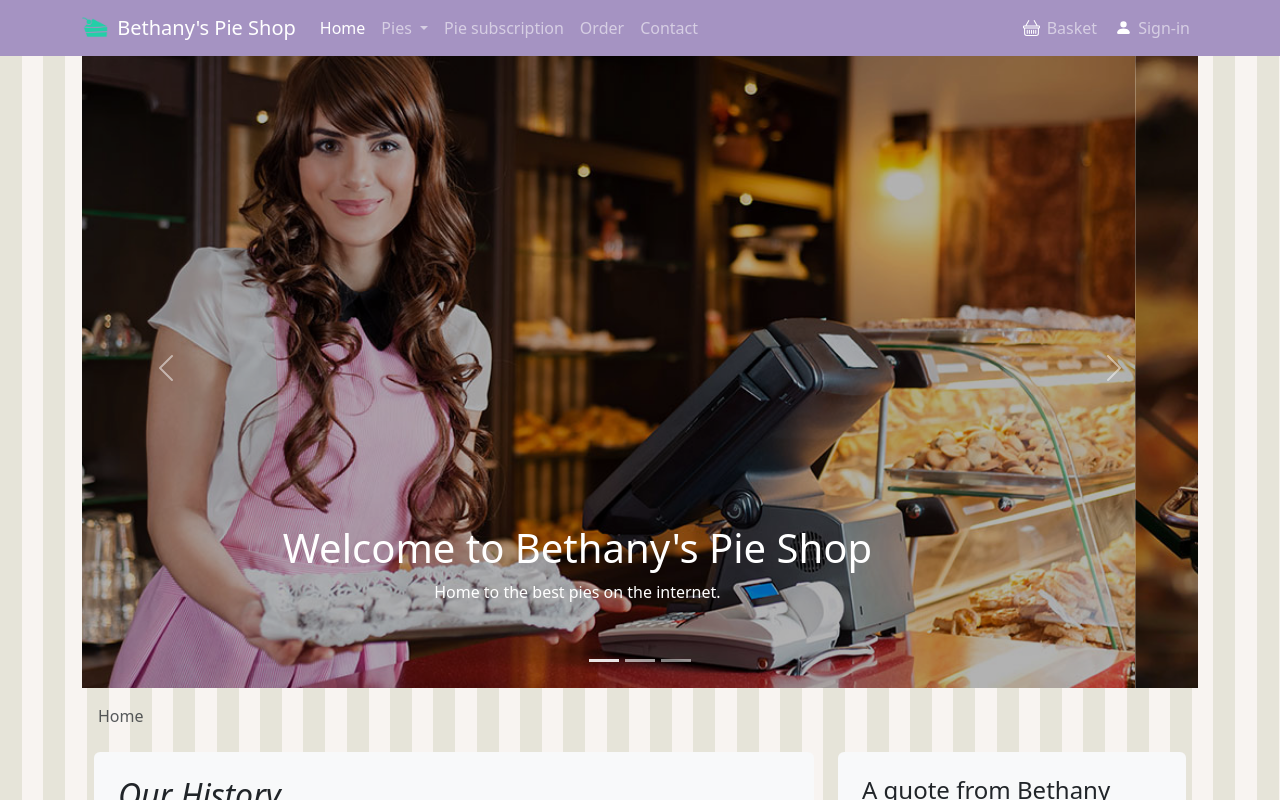
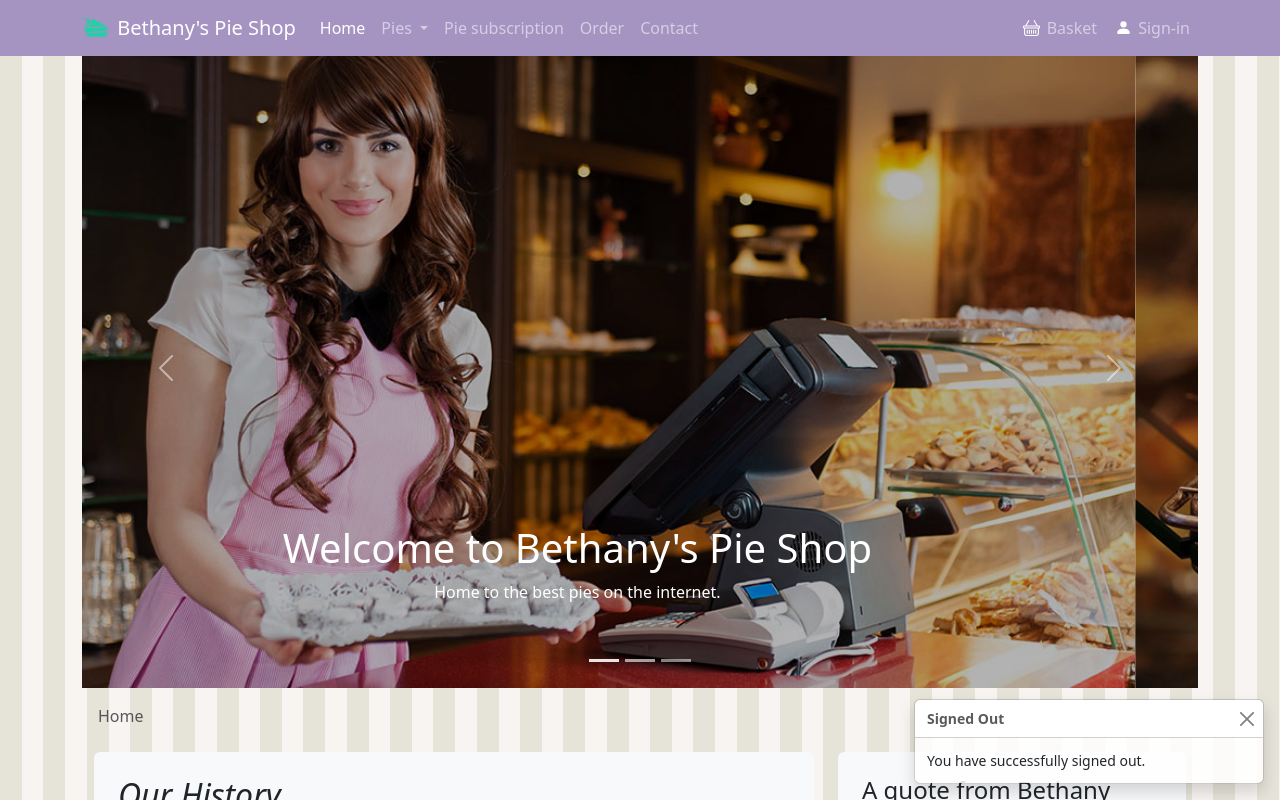
Before and after one commit to Covac45/bethanys-pie-shop, an Angular app: page /home in a window 1280 px wide. Shown: the top 800 px of the page. Built offline with nearby package versions, Linux system fonts and the light colour scheme.

Commit message:
Updated app component to permit use of toast component

```diff
--- a/src/app/app.component.html
+++ b/src/app/app.component.html
@@ -1,2 +1,3 @@
 <BPS-site-header></BPS-site-header>
 <router-outlet></router-outlet>
+<BPS-controls></BPS-controls>
--- a/src/app/app.component.ts
+++ b/src/app/app.component.ts
@@ -3,6 +3,7 @@ import { RouterModule, RouterOutlet } from '@angular/router';
 import { SiteHeaderComponent } from './site-header/site-header.component';
 import { CommonModule } from '@angular/common';
 import { HttpClient } from '@angular/common/http';
+import { ControlsComponent } from "./controls/controls.component";
 
 @Component({
   selector: 'app-root',
@@ -10,6 +11,7 @@ import { HttpClient } from '@angular/common/http';
     RouterModule,
     CommonModule,
     SiteHeaderComponent,
+    ControlsComponent
 ],
   providers: [HttpClient],
   templateUrl: './app.component.html',
```
